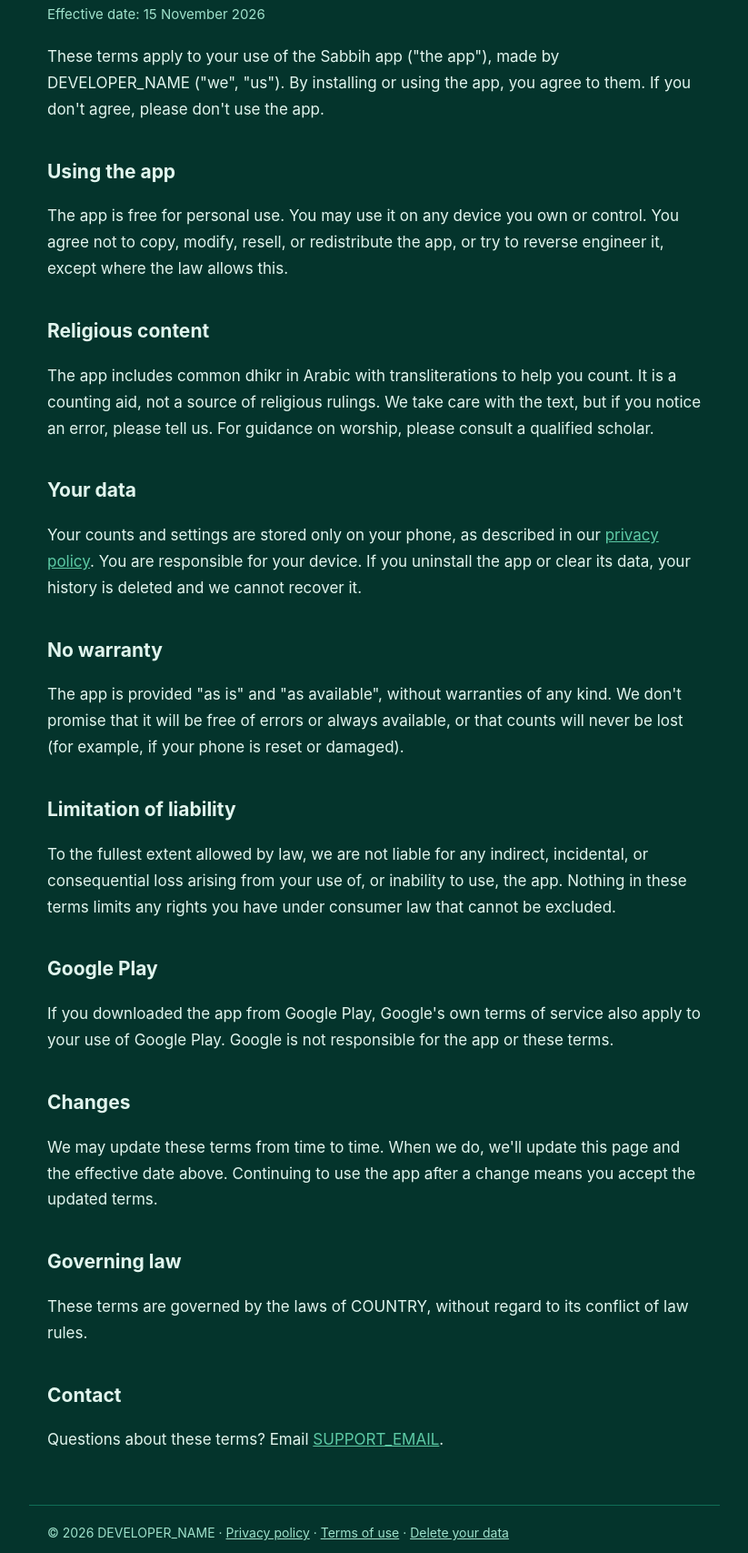
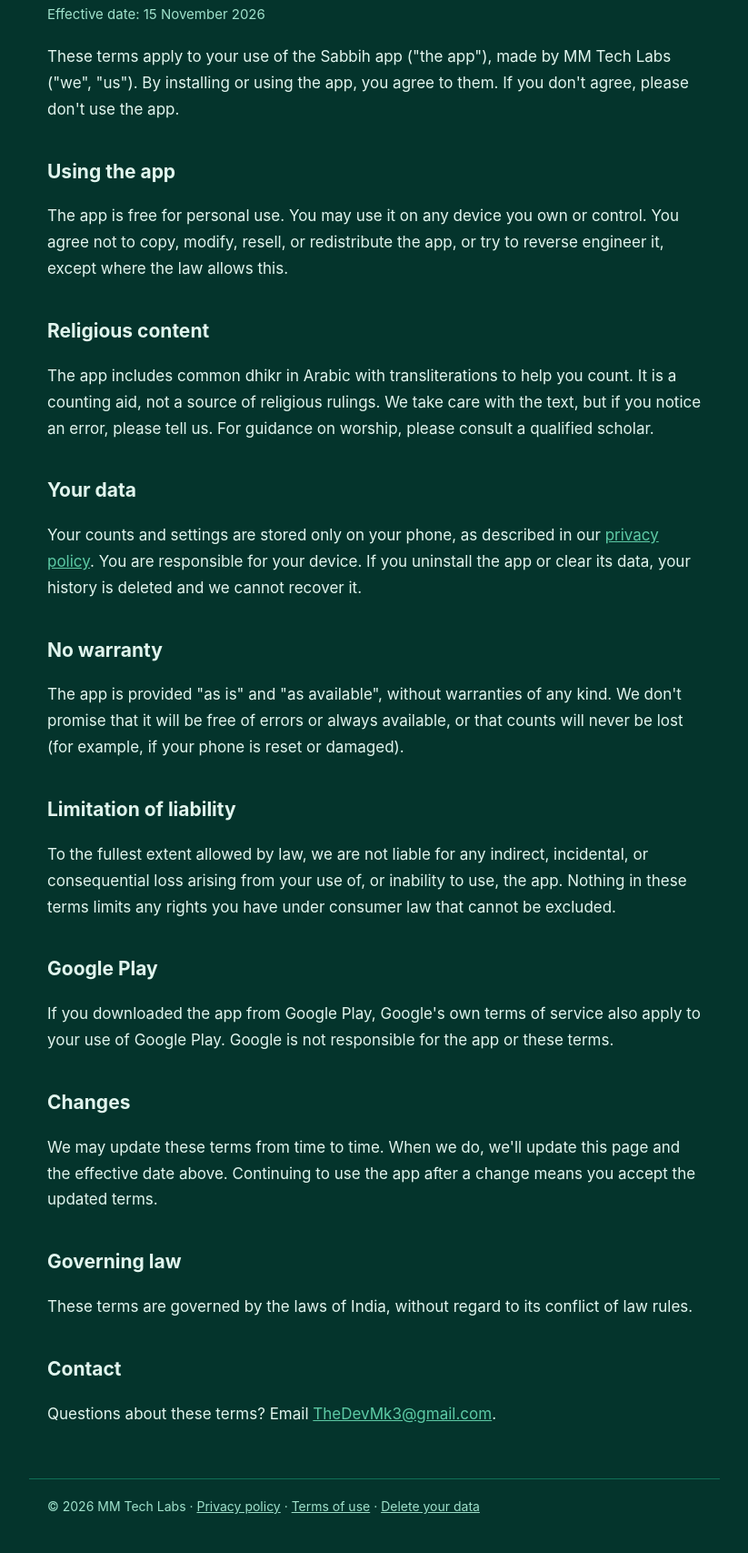
Before and after one commit to Thedevmk3/sabbih-website, a plain HTML site: page terms.html in a window 1280 px wide. Shown: the part 193-1900 px from the top of the page at 91% size, without its empty margins (228-1051 px from the left). Drawn offline with Linux system fonts and the light colour scheme.

Commit message:
Fill in developer name, support email, and governing law
Co-Authored-By: Claude Opus 5.5 <noreply@anthropic.com>

```diff
--- a/terms.html
+++ b/terms.html
@@ -23,7 +23,7 @@
     <h1>Terms of use</h1>
     <p class="updated">Effective date: 15 November 2026</p>
 
-    <p>These terms apply to your use of the Sabbih app ("the app"), made by DEVELOPER_NAME ("we", "us"). By installing or using the app, you agree to them. If you don't agree, please don't use the app.</p>
+    <p>These terms apply to your use of the Sabbih app ("the app"), made by MM Tech Labs ("we", "us"). By installing or using the app, you agree to them. If you don't agree, please don't use the app.</p>
 
     <h2>Using the app</h2>
     <p>The app is free for personal use. You may use it on any device you own or control. You agree not to copy, modify, resell, or redistribute the app, or try to reverse engineer it, except where the law allows this.</p>
@@ -47,13 +47,13 @@
     <p>We may update these terms from time to time. When we do, we'll update this page and the effective date above. Continuing to use the app after a change means you accept the updated terms.</p>
 
     <h2>Governing law</h2>
-    <p>These terms are governed by the laws of COUNTRY, without regard to its conflict of law rules.</p>
+    <p>These terms are governed by the laws of India, without regard to its conflict of law rules.</p>
 
     <h2>Contact</h2>
-    <p>Questions about these terms? Email <a href="mailto:SUPPORT_EMAIL">SUPPORT_EMAIL</a>.</p>
+    <p>Questions about these terms? Email <a href="mailto:TheDevMk3@gmail.com">TheDevMk3@gmail.com</a>.</p>
   </main>
   <footer>
-    © 2026 DEVELOPER_NAME ·
+    © 2026 MM Tech Labs ·
     <a href="privacy.html">Privacy policy</a> ·
     <a href="terms.html">Terms of use</a> ·
     <a href="delete-data.html">Delete your data</a>
```
Also changed, not shown: delete-data.html (+3 -3 lines), index.html (+2 -2 lines), privacy.html (+3 -3 lines).
